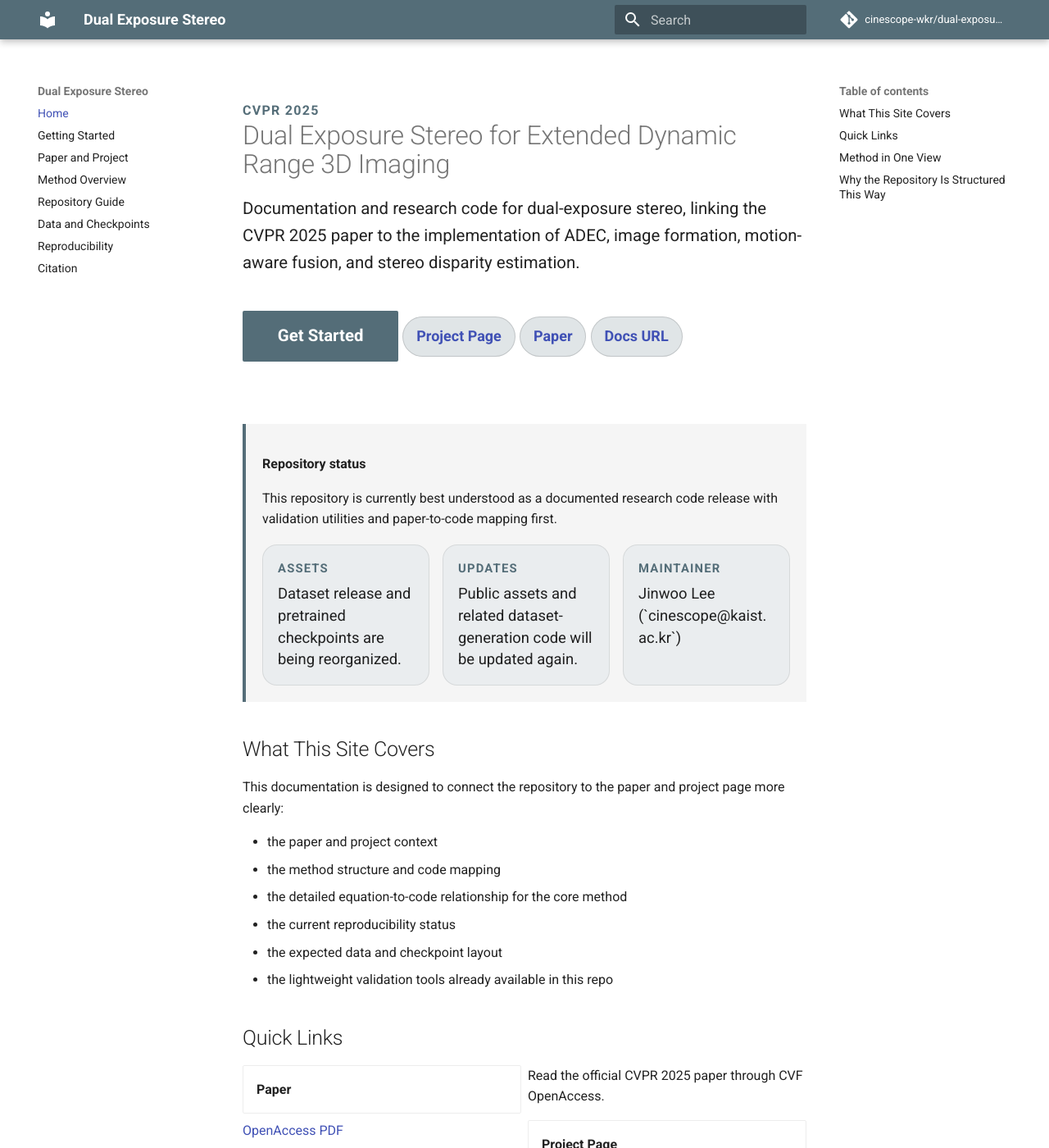
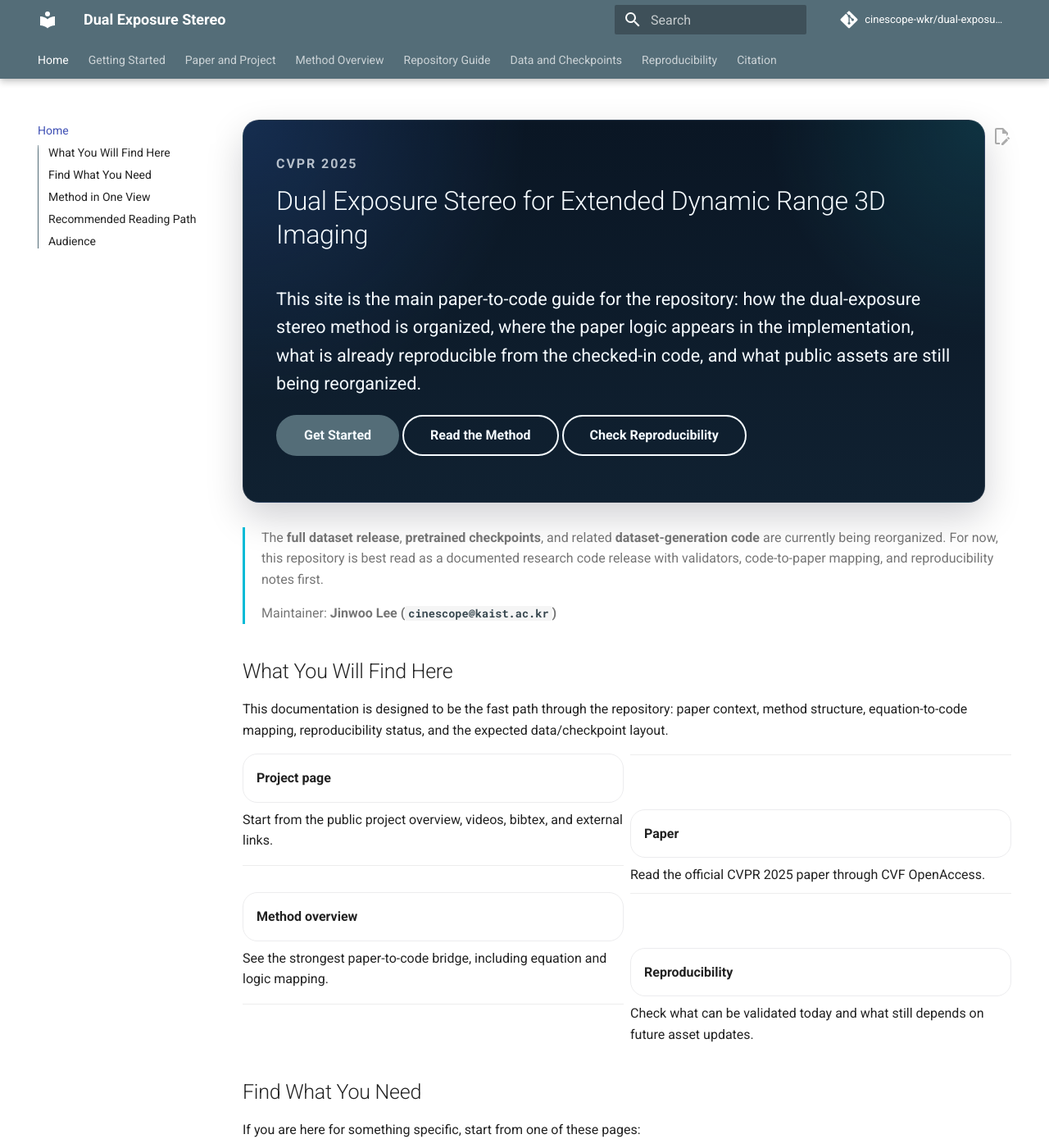
Before and after one commit to cinescope-wkr/dual-exposure-stereo, an MkDocs documentation site: the page built from docs/index.md, in a window 1280 px wide and 1400 px high. Shown: the whole window at 82% size. Built offline with MkDocs 1.6.1 and Material for MkDocs 9.7.7, drawn with Linux system fonts in a browser that asks for light colours; comment, search, counter and statistics services are not loaded; some of the changed text lies outside the part shown.

Commit message:
Refresh MkDocs theme and landing page structure

```diff
--- a/docs/index.md
+++ b/docs/index.md
@@ -1,81 +1,109 @@
-<div class="hero" markdown>
-<div class="hero__eyebrow">CVPR 2025</div>
+---
+hide:
+  - toc
+---
+
+<section class="des-hero" markdown="1">
+
+<div class="des-kicker">CVPR 2025</div>
 
 # Dual Exposure Stereo for Extended Dynamic Range 3D Imaging
 
-Documentation and research code for dual-exposure stereo, linking the CVPR 2025 paper to the implementation of ADEC, image formation, motion-aware fusion, and stereo disparity estimation.
+<p class="des-hero-lead">
+This site is the main paper-to-code guide for the repository: how the dual-exposure
+stereo method is organized, where the paper logic appears in the implementation,
+what is already reproducible from the checked-in code, and what public assets are
+still being reorganized.
+</p>
 
-<div class="hero__actions" markdown>
 [Get Started](getting-started.md){ .md-button .md-button--primary }
-[Project Page](https://light.princeton.edu/publication/dual-exposure-stereo/){ .hero__link }
-[Paper](https://openaccess.thecvf.com/content/CVPR2025/papers/Choi_Dual_Exposure_Stereo_for_Extended_Dynamic_Range_3D_Imaging_CVPR_2025_paper.pdf){ .hero__link }
-[Docs URL](https://cinescope-wkr.github.io/dual-exposure-stereo/){ .hero__link }
-</div>
+[Read the Method](method.md){ .md-button }
+[Check Reproducibility](reproducibility.md){ .md-button }
+
+</section>
+
+<div class="des-mini-note" markdown="1">
+The **full dataset release**, **pretrained checkpoints**, and related **dataset-generation code**
+are currently being reorganized. For now, this repository is best read as a documented research
+code release with validators, code-to-paper mapping, and reproducibility notes first.
+
+Maintainer: **Jinwoo Lee (`cinescope@kaist.ac.kr`)**
 </div>
 
-<div class="status-box" markdown>
-**Repository status**
+## What You Will Find Here
 
-This repository is currently best understood as a documented research code release with validation utilities and paper-to-code mapping first.
+This documentation is designed to be the fast path through the repository: paper context,
+method structure, equation-to-code mapping, reproducibility status, and the expected data/checkpoint layout.
 
-<div class="status-grid" markdown>
-<div class="status-chip">
-<div class="status-chip__label">Assets</div>
-<div class="status-chip__value">Dataset release and pretrained checkpoints are being reorganized.</div>
-</div>
-<div class="status-chip">
-<div class="status-chip__label">Updates</div>
-<div class="status-chip__value">Public assets and related dataset-generation code will be updated again.</div>
-</div>
-<div class="status-chip">
-<div class="status-chip__label">Maintainer</div>
-<div class="status-chip__value">Jinwoo Lee (`cinescope@kaist.ac.kr`)</div>
-</div>
-</div>
-</div>
+<div class="grid cards" markdown="1">
 
-## What This Site Covers
+- [**Project page**](https://light.princeton.edu/publication/dual-exposure-stereo/)
 
-This documentation is designed to connect the repository to the paper and project page more clearly:
+  ---
 
-- the paper and project context
-- the method structure and code mapping
-- the detailed equation-to-code relationship for the core method
-- the current reproducibility status
-- the expected data and checkpoint layout
-- the lightweight validation tools already available in this repo
+  Start from the public project overview, videos, bibtex, and external links.
 
-## Quick Links
+- [**Paper**](https://openaccess.thecvf.com/content/CVPR2025/papers/Choi_Dual_Exposure_Stereo_for_Extended_Dynamic_Range_3D_Imaging_CVPR_2025_paper.pdf)
 
-<div class="grid cards" markdown>
-
-- **Paper**
+  ---
 
   Read the official CVPR 2025 paper through CVF OpenAccess.
 
-  [OpenAccess PDF](https://openaccess.thecvf.com/content/CVPR2025/papers/Choi_Dual_Exposure_Stereo_for_Extended_Dynamic_Range_3D_Imaging_CVPR_2025_paper.pdf)
+- [**Method overview**](method.md)
 
-- **Project Page**
+  ---
 
-  Browse the project overview, videos, bibtex, and external links.
+  See the strongest paper-to-code bridge, including equation and logic mapping.
 
-  [Project Page](https://light.princeton.edu/publication/dual-exposure-stereo/)
+- [**Reproducibility**](reproducibility.md)
 
-- **Documentation**
+  ---
 
-  Use the MkDocs site as the main paper-to-code reading path for the repository.
+  Check what can be validated today and what still depends on future asset updates.
 
-  [Documentation URL](https://cinescope-wkr.github.io/dual-exposure-stereo/)
+</div>
 
-- **Local Paper Assets**
+## Find What You Need
 
-  The repository also bundles the local paper PDF and teaser asset under `paper/`.
+If you are here for something specific, start from one of these pages:
 
-- **Validation**
+<div class="grid cards" markdown="1">
 
-  Run the lightweight validators and tests before full asset-based experiments.
+- [**I want to run something quickly**](getting-started.md)
 
-  [Reproducibility](reproducibility.md)
+  ---
+
+  Start with installation, validation commands, local docs preview, and first entry points.
+
+- [**I want the paper-to-code map**](method.md)
+
+  ---
+
+  Follow the implementation through ADEC, image formation, warping, fusion, and stereo matching.
+
+- [**I want the repository structure**](repository.md)
+
+  ---
+
+  See how `core/`, `tools/`, `test/`, `paper/`, and the MkDocs site fit together.
+
+- [**I want the data and checkpoint status**](data-and-checkpoints.md)
+
+  ---
+
+  See the expected layout, current packaging status, and what is still being reorganized.
+
+- [**I want the validation story**](reproducibility.md)
+
+  ---
+
+  Start from the shipped validators, unit tests, and current reproduction boundaries.
+
+- [**I want the citation information**](citation.md)
+
+  ---
+
+  Use the BibTeX entry, project page, and paper links from one place.
 
 </div>
 
@@ -83,20 +111,22 @@ This documentation is designed to connect the repository to the paper and projec
 
 The method combines three main ideas:
 
-1. `ADEC` adjusts a pair of stereo exposures instead of relying on a single-exposure controller.
+1. `ADEC` adapts a pair of stereo exposures instead of relying on a single-exposure controller.
 2. Alternating frames capture complementary bright and dark scene regions under different exposures.
 3. Motion-aware dual-exposure fusion aligns and combines information across frames before stereo disparity estimation.
 
-This allows the system to preserve more useful information for depth estimation in scenes where a single exposure would either clip highlights or bury shadows.
+This allows the system to preserve more useful depth cues in scenes where a single exposure would either clip highlights or bury shadows.
 
-## Why the Repository Is Structured This Way
+## Recommended Reading Path
 
-The paper evaluates both synthetic CARLA data and real stereo-plus-LiDAR capture. The repository therefore separates:
+1. Start with [Getting Started](getting-started.md) for installation, docs preview, and validators.
+2. Move to [Paper and Project](paper.md) for the public paper context.
+3. Read [Method Overview](method.md) for the equation-to-code mapping.
+4. Continue with [Repository Guide](repository.md) and [Data and Checkpoints](data-and-checkpoints.md).
+5. Finish with [Reproducibility](reproducibility.md) if you are trying to reproduce or audit the current public release.
 
-- exposure control logic in `core/adec.py`
-- image formation and simulation utilities in `core/utils/simulate.py`
-- dual-exposure stereo fusion in `core/disp_recon_model_dual.py`
-- end-to-end orchestration in `core/combine_model_dual.py`
-- dataset loading for synthetic and real settings
+## Audience
 
-For a guided walkthrough, continue to [Method Overview](method.md) and [Repository Guide](repository.md).
+This repository is intended for researchers and developers working on stereo vision,
+computational imaging, HDR capture, robotic perception, and related areas that need a
+clear link between a published method and its codebase.
--- a/docs/stylesheets/extra.css
+++ b/docs/stylesheets/extra.css
@@ -1,120 +1,102 @@
-.hero {
-  padding: 1.2rem 0 1.8rem;
+:root {
+  --des-hero-bg:
+    radial-gradient(circle at top left, rgba(68, 138, 255, 0.20), transparent 34%),
+    radial-gradient(circle at top right, rgba(38, 198, 218, 0.16), transparent 26%),
+    linear-gradient(180deg, #0a1624 0%, #102131 100%);
+  --des-hero-fg: #f5fbff;
 }
 
-.hero__eyebrow {
-  color: var(--md-primary-fg-color);
+.md-typeset .des-hero {
+  background: var(--des-hero-bg);
+  border: 1px solid rgba(148, 163, 184, 0.18);
+  box-shadow: 0 18px 45px rgba(2, 8, 23, 0.18);
+  border-radius: 1rem;
+  color: var(--des-hero-fg);
+  margin: 0 0 1.5rem;
+  overflow: hidden;
+  padding: 2rem;
+}
+
+.md-typeset .des-hero h1,
+.md-typeset .des-hero h2,
+.md-typeset .des-hero p,
+.md-typeset .des-hero a {
+  color: inherit;
+}
+
+.md-typeset .des-kicker {
+  color: rgba(245, 251, 255, 0.72);
   font-size: 0.8rem;
   font-weight: 700;
-  letter-spacing: 0.08em;
+  letter-spacing: 0.12em;
+  margin-bottom: 0.6rem;
   text-transform: uppercase;
 }
 
-.hero h1 {
-  margin-bottom: 0.5rem;
-  line-height: 1.1;
+.md-typeset .des-hero-lead {
+  font-size: 1.08rem;
+  line-height: 1.6;
+  margin-bottom: 1rem;
+  max-width: 48rem;
 }
 
-.hero p {
-  max-width: 54rem;
-  font-size: 1.02rem;
+.md-typeset .grid.cards > ul > li,
+.md-typeset .grid.cards > ol > li {
+  border: 1px solid rgba(15, 23, 42, 0.08);
+  border-radius: 0.9rem;
+  transition:
+    transform 160ms ease,
+    box-shadow 160ms ease,
+    border-color 160ms ease;
 }
 
-.hero__actions {
-  display: flex;
-  flex-wrap: wrap;
-  gap: 0.75rem;
-  align-items: center;
-  margin-top: 1.1rem;
+.md-typeset .grid.cards > ul > li:hover,
+.md-typeset .grid.cards > ul > li:focus-within,
+.md-typeset .grid.cards > ol > li:hover,
+.md-typeset .grid.cards > ol > li:focus-within {
+  border-color: rgba(6, 182, 212, 0.35);
+  box-shadow: 0 10px 28px rgba(15, 23, 42, 0.1);
+  transform: translateY(-2px);
 }
 
-.hero__actions .md-button {
-  margin: 0;
+.md-typeset .grid.cards p:last-child {
+  margin-bottom: 0;
 }
 
-.hero__link {
-  display: inline-flex;
-  align-items: center;
-  padding: 0.45rem 0.8rem;
-  border: 1px solid color-mix(in srgb, var(--md-default-fg-color) 16%, transparent);
-  border-radius: 999px;
+.md-typeset .grid.cards strong a,
+.md-typeset .grid.cards a strong,
+.md-typeset .grid.cards > ul > li > p:first-child a,
+.md-typeset .grid.cards > ol > li > p:first-child a {
   color: var(--md-default-fg-color);
-  font-size: 0.9rem;
-  font-weight: 600;
   text-decoration: none;
-  background: color-mix(in srgb, var(--md-default-bg-color) 82%, var(--md-primary-fg-color) 18%);
-  transition: border-color 0.15s ease, background 0.15s ease, color 0.15s ease;
 }
 
-.hero__link:hover {
-  border-color: var(--md-primary-fg-color);
-  color: var(--md-primary-fg-color);
-  text-decoration: none;
-  background: color-mix(in srgb, var(--md-default-bg-color) 72%, var(--md-primary-fg-color) 28%);
+.md-typeset .grid.cards a:hover,
+.md-typeset .grid.cards a:focus {
+  color: var(--md-accent-fg-color);
 }
 
-.status-box {
-  border-left: 4px solid var(--md-primary-fg-color);
-  background: var(--md-code-bg-color);
-  padding: 1rem 1rem 1rem;
+.md-typeset .des-mini-note {
+  border-left: 3px solid var(--md-accent-fg-color);
+  color: var(--md-default-fg-color--light);
   margin: 1rem 0 1.5rem;
+  padding-left: 1rem;
 }
 
-.status-grid {
-  display: grid;
-  grid-template-columns: repeat(3, minmax(0, 1fr));
-  gap: 0.8rem;
-  margin-top: 0.9rem;
+.md-typeset .md-button {
+  border-radius: 999px;
 }
 
-.status-chip {
-  padding: 0.85rem 0.9rem;
-  border-radius: 0.9rem;
-  background: color-mix(in srgb, var(--md-default-bg-color) 88%, var(--md-primary-fg-color) 12%);
-  border: 1px solid color-mix(in srgb, var(--md-default-fg-color) 10%, transparent);
-}
-
-.status-chip__label {
-  margin-bottom: 0.28rem;
-  color: var(--md-primary-fg-color);
-  font-size: 0.74rem;
-  font-weight: 700;
-  letter-spacing: 0.08em;
-  text-transform: uppercase;
-}
-
-.status-chip__value {
-  font-size: 0.92rem;
-  line-height: 1.45;
-}
-
-.mono-list code {
-  font-size: 0.9em;
+.md-typeset h2 {
+  scroll-margin-top: 5rem;
 }
 
 @media (max-width: 720px) {
-  .hero {
-    padding: 0.7rem 0 1.4rem;
+  .md-typeset .des-hero {
+    padding: 1.4rem;
   }
 
-  .hero h1 {
-    font-size: 1.95rem;
-  }
-
-  .hero__actions {
-    gap: 0.55rem;
-  }
-
-  .hero__link {
-    font-size: 0.84rem;
-    padding: 0.42rem 0.72rem;
-  }
-
-  .status-grid {
-    grid-template-columns: 1fr;
-  }
-
-  .status-chip__value {
-    font-size: 0.9rem;
+  .md-typeset .des-hero-lead {
+    font-size: 1rem;
   }
 }
--- a/mkdocs.yml
+++ b/mkdocs.yml
@@ -11,14 +11,19 @@ theme:
   palette:
     - scheme: default
       primary: blue grey
-      accent: teal
+      accent: cyan
   features:
+    - navigation.tabs
+    - navigation.tabs.sticky
     - navigation.sections
     - navigation.top
     - navigation.tracking
+    - toc.integrate
     - content.code.copy
+    - content.action.edit
     - search.suggest
     - search.highlight
+edit_uri: edit/main/docs/
 markdown_extensions:
   - admonition
   - attr_list
```
